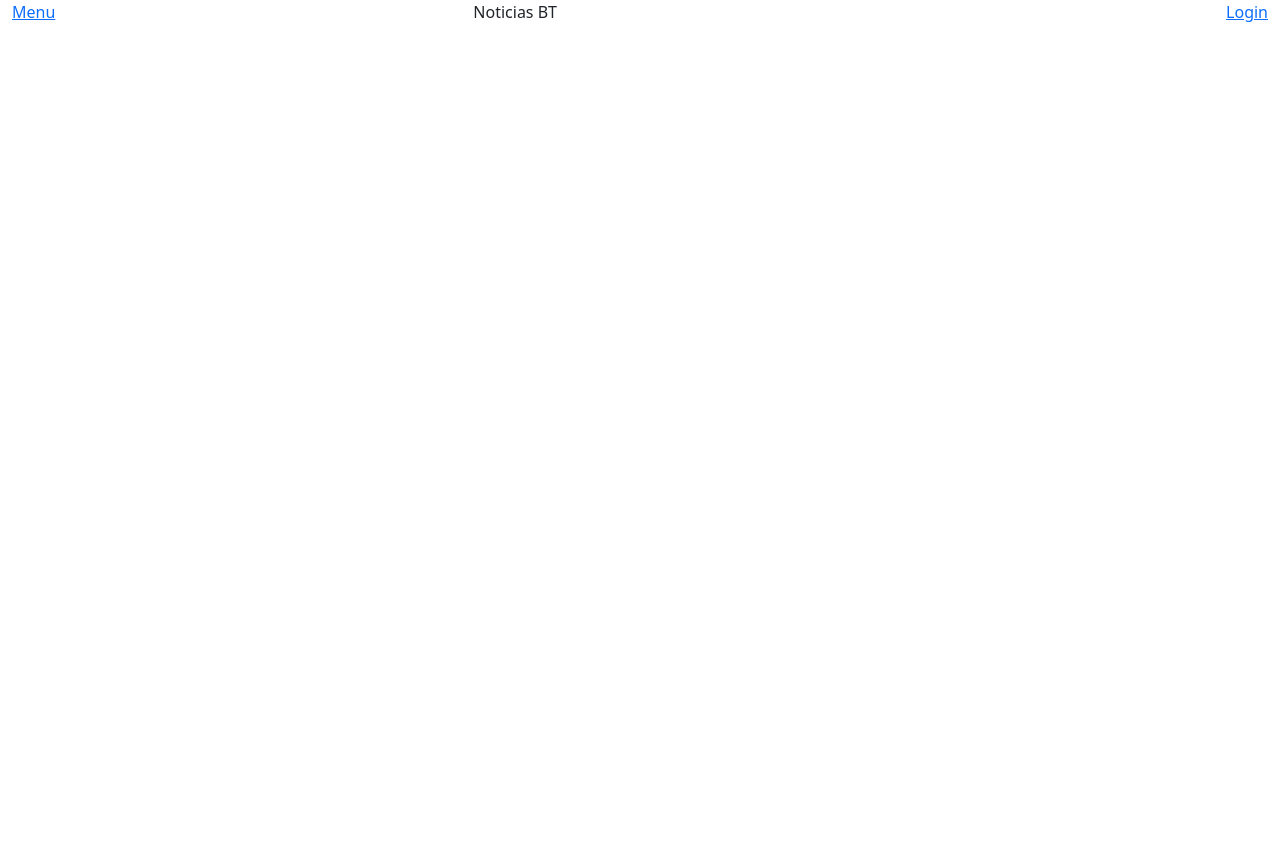
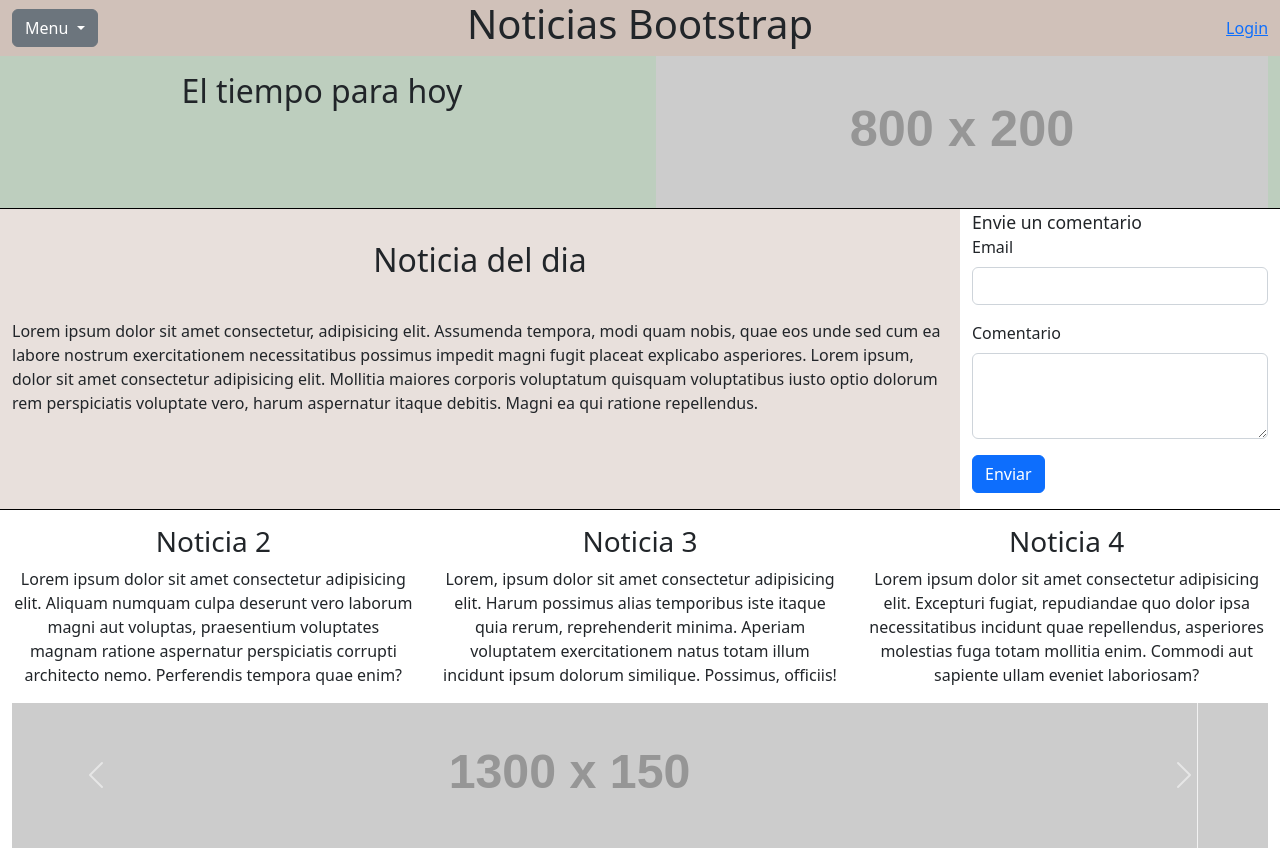
Before and after one commit to FrancoBiasotti-Dev/M2U4---Bootstrap, a plain HTML site: page index.html in a window 1280 px wide. Before the commit the page ends 800 px from the top, so only its background shows below. Drawn offline with nearby package versions, Linux system fonts and the light colour scheme; placeholder pictures from the web are drawn by us.

Commit message:
Commit final

```diff
--- a/index.html
+++ b/index.html
@@ -14,10 +14,19 @@
         <div class="container-fluid">
             <div class="row row_1">
                 <div class="col row_1__menu">
-                    <a href="#">Menu</a>
+                    <div class="dropdown">
+                        <button class="btn btn-secondary dropdown-toggle" type="button" id="dropdownMenuButton1" data-bs-toggle="dropdown" aria-expanded="false">
+                          Menu
+                        </button>
+                        <ul class="dropdown-menu" aria-labelledby="dropdownMenuButton1">
+                          <li><a class="dropdown-item" href="#">Action</a></li>
+                          <li><a class="dropdown-item" href="#">Another action</a></li>
+                          <li><a class="dropdown-item" href="#">Something else here</a></li>
+                        </ul>
+                      </div>
                 </div>
-                <div class="col row_1__pagename">
-                    <p>Noticias BT</p>
+                <div class="col-8 row_1__pagename">
+                    <h1>Noticias Bootstrap</h1>
                 </div>
                 <div class="col row_1__login">
                     <a href="#">Login</a>
@@ -27,8 +36,85 @@
     </header>
 
     <main>
+        <div class="container-fluid">
+            <div class="row">
+                <div class="col row_2__h2">
+                    <h2>El tiempo para hoy</h2>
+                </div>
+                <div class="col row_2__grafico">
+                    <img src="https://via.placeholder.com/800x200" class="img-fluid" alt="Grafico del tiempo">
+                </div>
+            </div>
+        </div>
+        <div class="container-fluid">
+            <div class="row row_2">
+                <div class="col-9 row_2__noticia-dia">
+                    <h2 class="row_2__titulo-noticia">Noticia del dia</h2>
+                    <p>Lorem ipsum dolor sit amet consectetur, adipisicing elit. Assumenda tempora, modi quam nobis, quae eos unde sed cum ea labore nostrum exercitationem necessitatibus possimus impedit magni fugit placeat explicabo asperiores. Lorem ipsum, dolor sit amet consectetur adipisicing elit. Mollitia maiores corporis voluptatum quisquam voluptatibus iusto optio dolorum rem perspiciatis voluptate vero, harum aspernatur itaque debitis. Magni ea qui ratione repellendus.</p>
+                </div>
+                <div class="col-3">
+                    <form action="">
+                        <span class="span">Envie un comentario</span>
+                        <div class="mb-3">
+                            <label for="exampleFormControlInput1" class="form-label">Email</label>
+                            <input type="email" class="form-control" id="exampleFormControlInput1">
+                        </div>
+                        <div class="mb-3">
+                            <label for="exampleFormControlTextarea1" class="form-label">Comentario</label>
+                            <textarea class="form-control" id="exampleFormControlTextarea1" rows="3"></textarea>
+                        </div>
+                        <div class="mb-3">
+                            <button type="submit" class="btn btn-primary">Enviar</button>
+                        </div>
+                    </form>
+                </div>
+            </div>
+        </div>
+        <div class="container-fluid">
+            <div class="row row_3">
+                <div class="col">
+                    <h3>Noticia 2</h3>
+                    <p>Lorem ipsum dolor sit amet consectetur adipisicing elit. Aliquam numquam culpa deserunt vero laborum magni aut voluptas, praesentium voluptates magnam ratione aspernatur perspiciatis corrupti architecto nemo. Perferendis tempora quae enim?</p>
+                </div>
+                <div class="col">
+                    <h3>Noticia 3</h3>
+                    <p>Lorem, ipsum dolor sit amet consectetur adipisicing elit. Harum possimus alias temporibus iste itaque quia rerum, reprehenderit minima. Aperiam voluptatem exercitationem natus totam illum incidunt ipsum dolorum similique. Possimus, officiis!</p>
+                </div>
+                <div class="col">
+                    <h3>Noticia 4</h3>
+                    <p>Lorem ipsum dolor sit amet consectetur adipisicing elit. Excepturi fugiat, repudiandae quo dolor ipsa necessitatibus incidunt quae repellendus, asperiores molestias fuga totam mollitia enim. Commodi aut sapiente ullam eveniet laboriosam?</p>
+                </div>
+            </div>
+        </div>
+    </main>
 
-    </main>
+    <footer>
+        <div class="container-fluid">
+            <div class="row">
+                <div id="carouselExampleControls" class="carousel slide" data-bs-ride="carousel">
+                    <div class="carousel-inner">
+                      <div class="carousel-item active">
+                        <img src="https://via.placeholder.com/1300x150" class="img-fluid" alt="Imagen 1">
+                      </div>
+                      <div class="carousel-item">
+                        <img src="https://via.placeholder.com/1300x150" class="img-fluid" alt="Imagen 2">
+                      </div>
+                      <div class="carousel-item">
+                        <img src="https://via.placeholder.com/1300x150" class="img-fluid" alt="Imagen 3">
+                      </div>
+                    </div>
+                    <button class="carousel-control-prev" type="button" data-bs-target="#carouselExampleControls" data-bs-slide="prev">
+                      <span class="carousel-control-prev-icon" aria-hidden="true"></span>
+                      <span class="visually-hidden">Previous</span>
+                    </button>
+                    <button class="carousel-control-next" type="button" data-bs-target="#carouselExampleControls" data-bs-slide="next">
+                      <span class="carousel-control-next-icon" aria-hidden="true"></span>
+                      <span class="visually-hidden">Next</span>
+                    </button>
+                  </div>
+            </div>
+        </div>
+    </footer>
 
 
 
--- a/styles.css
+++ b/styles.css
@@ -1,8 +1,48 @@
+.row_1{
+    background: RGB(139,101,80,0.4);
+    align-items: center;
+}
+
 .row_1__pagename{
-
-    padding-left: 4em;
+    text-align: center;
+    font-size: 1.8em;
 }
 
 .row_1__login{
     text-align: right;
 }
+
+.row_2{
+    outline: 0.1em solid #000;
+}
+
+.row_2__h2{
+    background: #bdcebe;
+    text-align: center;
+    padding: 1em;
+    font-size: 1em;
+}
+
+.row_2__grafico{
+    background: #bdcebe;
+}
+
+.row_2__noticia-dia{
+    background: RGB(139,101,80,0.2);
+}
+
+.row_2__titulo-noticia{
+    text-align: center;
+    font-size: 2em;
+    padding: 1em;
+}
+
+.span{
+    font-size: 1.1em;
+    padding-top: 1.5em;
+}
+
+.row_3{
+    text-align: center;
+    padding-top: 1em;
+}
```
